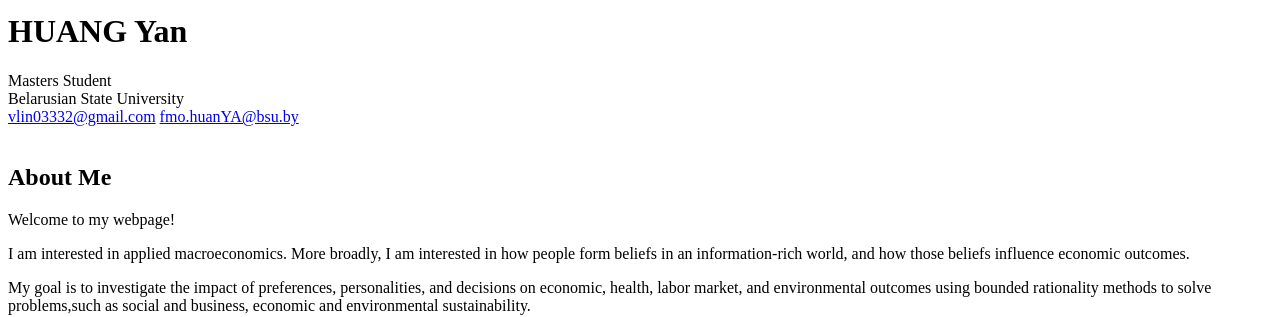
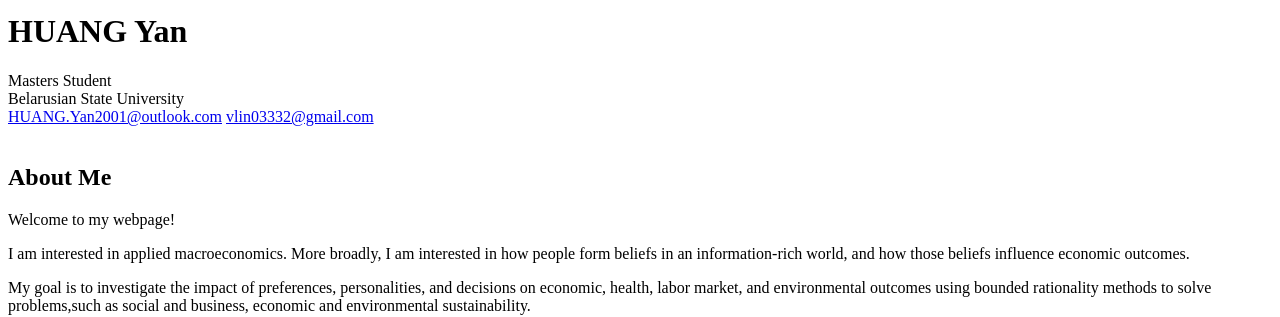
Before and after one commit to huangyan211/HuangYan, a Jekyll site: the page built from index.md, in a window 1280 px wide and 900 px high, scrolled down 2372 px. Shown: the part 152-469 px from the top of the window. Built offline with Jekyll 4.4.1, drawn with Linux system fonts in a browser that asks for light colours; nearby versions of some CDN libraries; a style sheet for code colours, icons or effects is not loaded; our own code applies the rules of GitHub Pages for plain Markdown files.

Commit message:
Update _config.yml

```diff
--- a/_config.yml
+++ b/_config.yml
@@ -1,7 +1,7 @@
 title: HUANG Yan
 position: Masters Student
 affiliation: Belarusian State University
-email: <a href="mailto:vlin03332@gmail.com">vlin03332@gmail.com</a> <a href="mailto:fmo.huanYA@bsu.by">fmo.huanYA@bsu.by</a>
+email: <a href="mailto:HUANG.Yan2001@outlook.com">HUANG.Yan2001@outlook.com</a> <a href="mailto:vlin03332@gmail.com">vlin03332@gmail.com</a>
 keywords: HUANG Yan' academic personal homepage
 
 avatar: ./assets/img/profilephoto.jpg
```
